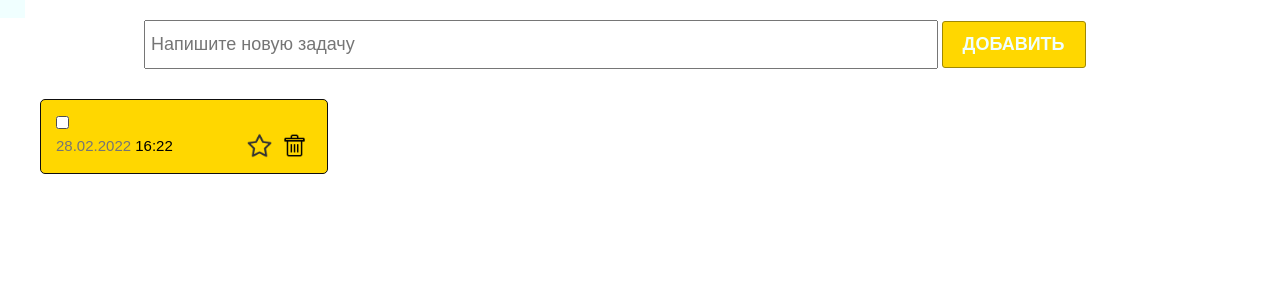
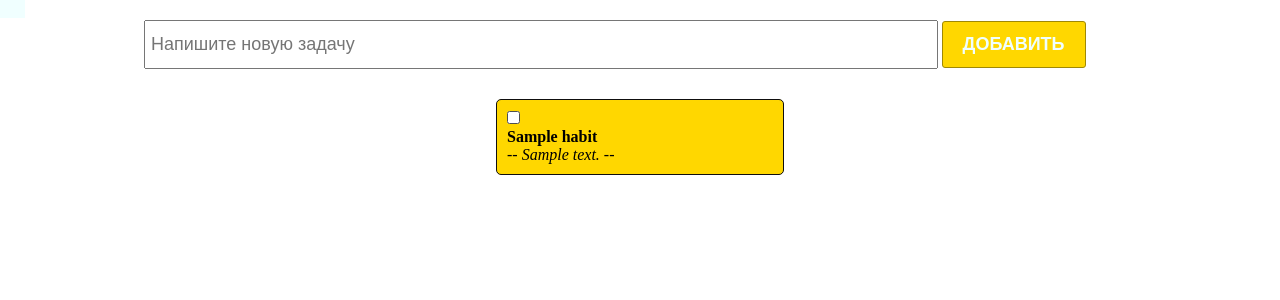
Before and after one commit to AikerimKeneshbekova/ToDo_project, a Django app: page /habits in a window 1280 px wide. Shown: the top 300 px of the page. Run offline with Django 4.2, Linux system fonts and the light colour scheme; tables that the repository leaves empty hold one stand-in row (values such as "Sample post").

Commit message:
fixed errors in habit.html

```diff
--- a/main/Static/Styles/indexes.css
+++ b/main/Static/Styles/indexes.css
@@ -40,7 +40,7 @@
 .todo_container{
     padding: 30px 20px;
     display: flex;
-    justify-content: space-between;
+    justify-content: space-around;
     flex-wrap: wrap;
     width: 100%;
 
@@ -50,7 +50,7 @@
     border: 1px solid rgb(15, 14, 14);
     border-radius: 5px;
     width: 24%;
-    padding: 15px 15px;
+    padding: 10px 10px;
     background-color: gold;
     margin-bottom: 20px;
 }
@@ -66,7 +66,7 @@
 }
 
 .todo_item.done img{
-    opacity: 0.5;
+    opacity: 0,5px;
 }
 
 .todo_item.marked{
--- a/main/templates/habits.html
+++ b/main/templates/habits.html
@@ -11,33 +11,38 @@
         <!-- <link rel="stylesheet" href="./Styles/checkbox.css"> -->
         <link rel="stylesheet" href="{% static 'styles/checkbox.css'%}">
 
-
 </head>
 <body>
     <section>
         <div class="create_container">
+            <form action="{% url 'habits' %}"  method="POST">
+                {% csrf_token %}
                 <input
                     class="create_input"
                     type="text"
-            placeholder="Напишите новую задачу">
+                    placeholder="Напишите новую задачу"
+                    name = "Tomeet_text"
+                >
+
                 <button class="create_button">Добавить</button>
+            </form>
         </div>
-
         <div class="todo_container">
-            {% for Habits in habits_list %}
+            {% for habits in habits_list %}
             <div class="todo_item">
                 <div class="todo_item_header">
                     <label class="checkbox_container">
                         <input type="checkbox">
                         <span class="checkmark"></span>
                     </label>
-                        <h4>{{ habits.name}}</h4>
+                    <h4>{{ habits.name }}</h4>
+                    <em> -- {{ habits.comment }} --</em>
+
                 </div>
                 <div  class="todo_item_footer">
-                        <p>28.02.2022 <span>16:22</span></p>
                     <div class="action_buttons">
-                            <img src="./icons/scheme_star_favorite_3421.png">
-                             <img src="./icons/3844460-can-trash_110351.png">
+                        <!-- <img src="{% static './icons/scheme_star_favorite_3421.png' %}"> -->
+                        <!-- <img src="{% static './icons/3844460-can-trash_110351.png' %}"> -->
                     </div>
 
                 </div>
--- a/todo/urls.py
+++ b/todo/urls.py
@@ -30,7 +30,7 @@
     path("",helloworld, name ="world"),
     path("meeting", meeting, name = "meeting"),
     path("newHW", newHW, name= "new"),
+    path("add-tomeet/", add_tomeet, name ="add-tomeet"),
     path("habits", habits, name ="habits"),
-    path("add-tomeet/", add_tomeet, name ="add-tomeet"),
 ]   + static(settings.STATIC_URL, document_root=settings.STATIC_ROOT) \
     + static(settings.MEDIA_URL, Document_root=settings.MEDIA_ROOT) \
```
Lines whose indentation alone changed are shown as unchanged.
